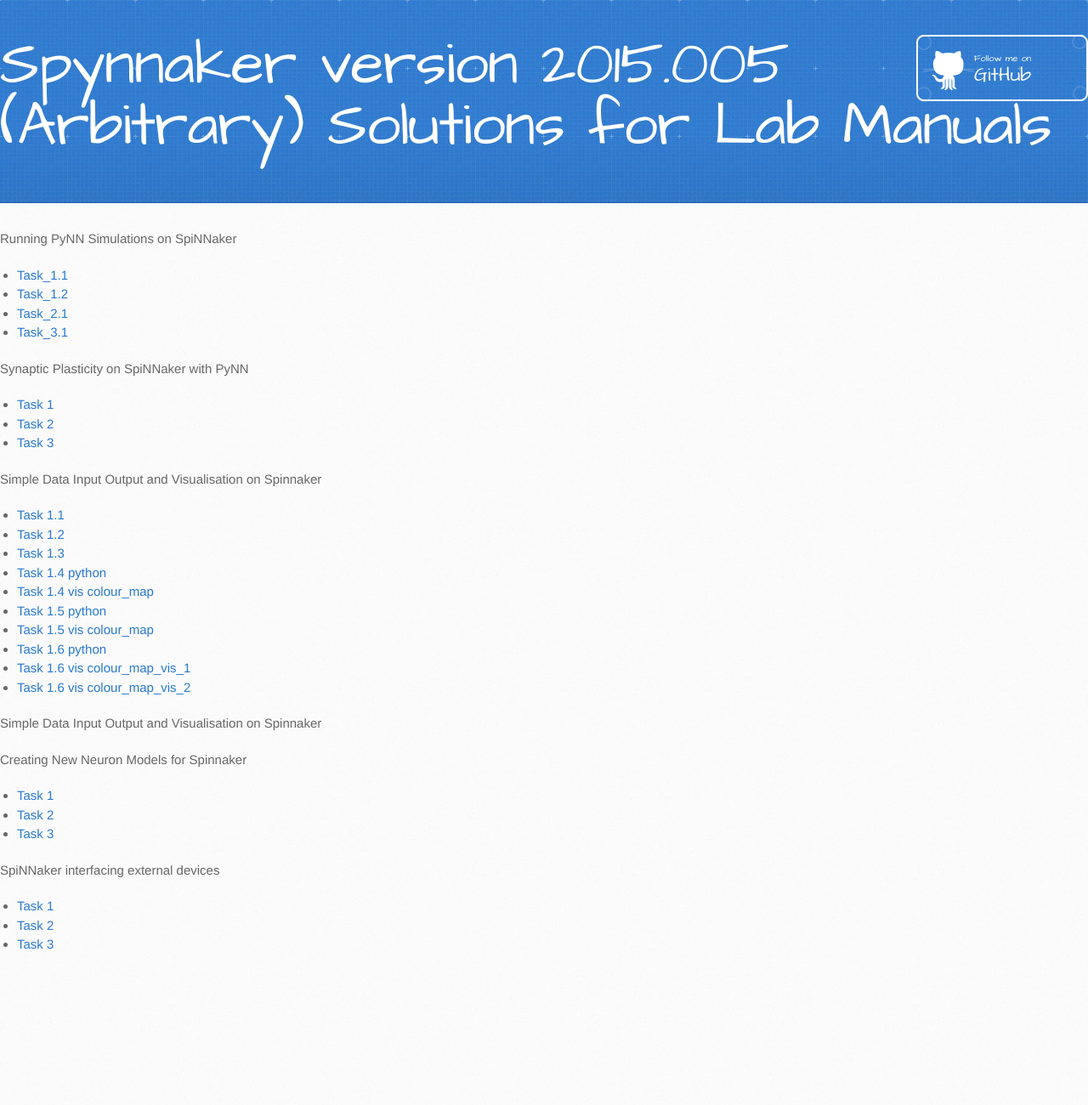
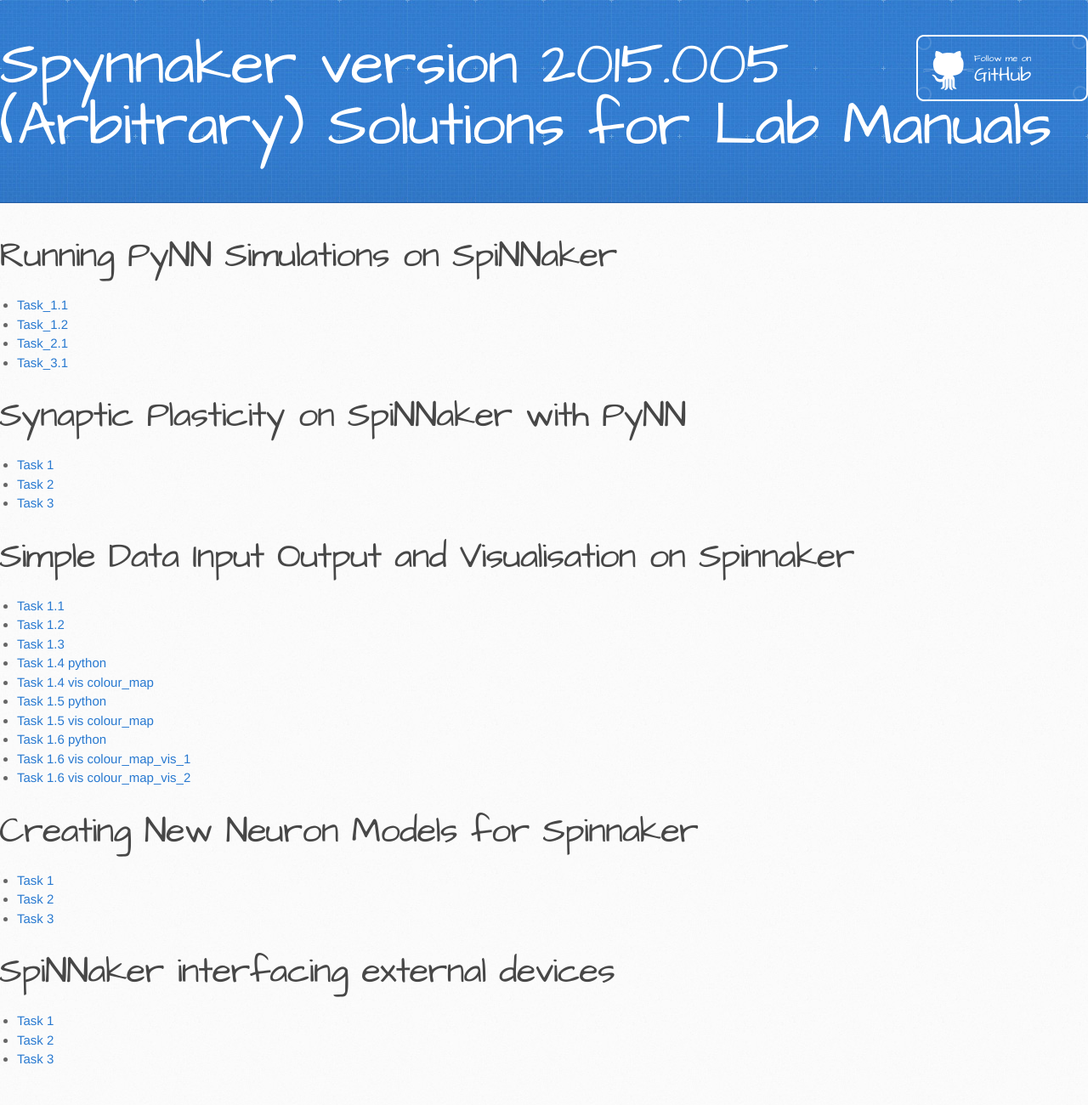
Before and after one commit to SpiNNakerManchester/SpiNNakerManchester.github.io, a Jekyll site: the page built from 2015.005.Arbitrary/solutions/index.md, in a window 1280 px wide. Shown: the whole page at 85% size. Built offline with Jekyll 4.4.1, drawn with Linux system fonts in a browser that asks for light colours; before the commit the page ends 1165 px from its top, so only the background shows below that.

Commit message:
added headers

```diff
--- a/2015.005.Arbitrary/solutions/index.md
+++ b/2015.005.Arbitrary/solutions/index.md
@@ -3,18 +3,18 @@ title: Spynnaker version 2015.005 (Arbitrary) Solutions for Lab Manuals
 layout: default
 ---
 
-Running PyNN Simulations on SpiNNaker
+# Running PyNN Simulations on SpiNNaker
 * [Task_1.1](pynn_simulations_task1.1.py)
 * [Task_1.2](pynn_simulations_task1.2.py)
 * [Task_2.1](pynn_simulations_task2.1.py)
 * [Task_3.1](pynn_simulations_task3.1.py)
 
-Synaptic Plasticity on SpiNNaker with PyNN
+# Synaptic Plasticity on SpiNNaker with PyNN
 * [Task 1](plasticity_task_1.py)
 * [Task 2](plasticity_task_2.py)
 * [Task 3](plasticity_task_3.py)
 
-Simple Data Input Output and Visualisation on Spinnaker
+# Simple Data Input Output and Visualisation on Spinnaker
 * [Task 1.1](simple_IO_vis_task1.1.py)
 * [Task 1.2](simple_IO_vis_task1.2.py)
 * [Task 1.3](simple_IO_vis_task1.3.py)
@@ -26,14 +26,12 @@ Simple Data Input Output and Visualisation on Spinnaker
 * [Task 1.6 vis colour_map_vis_1](simple_IO_vis_color_data/first_synfire)
 * [Task 1.6 vis colour_map_vis_2](simple_IO_vis_color_data/second_synfire)
 
-Simple Data Input Output and Visualisation on Spinnaker
-
-Creating New Neuron Models for Spinnaker
+# Creating New Neuron Models for Spinnaker
 * [Task 1](new_models_task_1.py)
 * [Task 2](new_models_task_2.py)
 * [Task 3](new_models_task_3.py)
 
-SpiNNaker interfacing external devices
+# SpiNNaker interfacing external devices
 * [Task 1](advanced_external_devices_1.py)
 * [Task 2](advanced_external_devices_2.py)
 * [Task 3](advanced_external_devices_3.py)
```
Also changed, not shown: 2015.005.Arbitrary/examples/index.md (+1 -1 lines).
